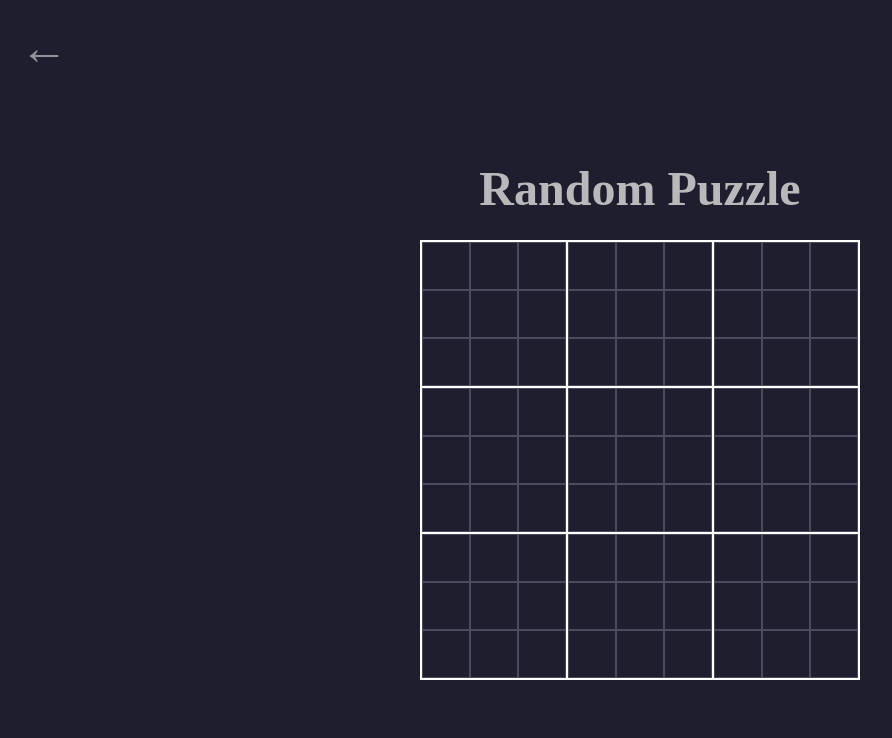
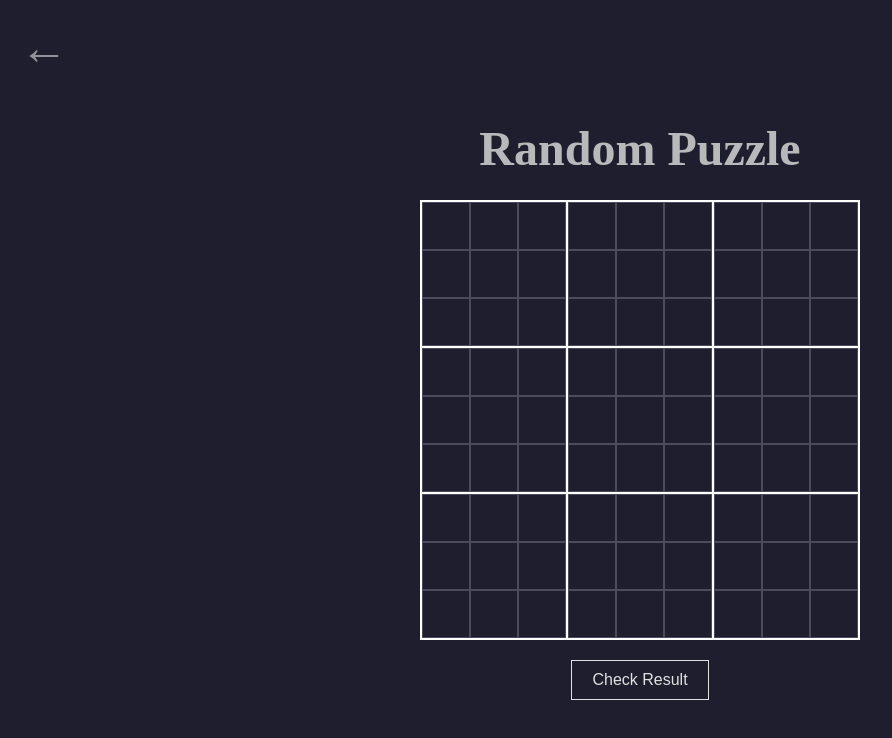
Before and after one commit to YahyaNashar22/NavyBits_Sudoku, a React (Vite) app: page /game in a window 1280 px wide. Shown: the top 738 px of the page, without its empty margins (0-892 px from the left). Built offline with nearby package versions, Linux system fonts and the light colour scheme.

Commit message:
extracted alert box to a seperate custom component || created Custom button component

```diff
--- a/src/App.css
+++ b/src/App.css
@@ -129,7 +129,8 @@ body {
   position: relative;
 }
 
-/* Custom Alert Box */
+/* alert box design */
+
 .custom_alert {
   position: fixed;
   top: 50%;
@@ -143,32 +144,11 @@ body {
   text-align: center;
 }
 
-/* Alert Message Text */
 .custom_alert p {
   font-size: 1.2rem;
   color: var(--primary);
 }
 
-/* Close Button */
-.custom_alert button {
-  margin-top: 15px;
-  padding: 8px 16px;
-  background-color: var(--error-highlight);
-  opacity: 0.8;
-  color: var(--primary);
-  border: none;
-  cursor: pointer;
-  font-size: 1.2rem;
-  transition: 0.3s ease-in-out;
-}
-
-/* Button Hover Effect */
-.custom_alert button:hover {
-  background-color: var(--error-highlight);
-  opacity: 1;
-}
-
-/* Optional: Dark Overlay Background */
 .custom_alert::before {
   content: "";
   position: fixed;
@@ -178,6 +158,43 @@ body {
   bottom: 0;
   background: var(--grid);
   z-index: -1;
+}
+
+/* buttons designs */
+
+.btn {
+  background-color: transparent;
+  border: 1px solid var(--primary);
+  padding: 10px 20px;
+  margin: 20px;
+  text-align: center;
+  cursor: pointer;
+  color: var(--primary);
+  transition: 0.05s ease-in;
+  font-size: 1rem;
+  font-weight: 500;
+}
+
+.btn:active {
+  transform: scale(0.9);
+  box-shadow: 2px 2px 10px 4px var(--editable-cell-background);
+}
+
+.check_result_btn:hover {
+  background-color: var(--primary);
+  color: var(--background);
+}
+
+.close_btn {
+  background-color: var(--error-highlight);
+  opacity: 0.8;
+  color: var(--primary);
+  border: none;
+}
+
+.close_btn:hover {
+  background-color: var(--error-highlight);
+  opacity: 1;
 }
 
 /* Mobile Styles */
--- a/src/components/CellBlock.tsx
+++ b/src/components/CellBlock.tsx
@@ -1,5 +1,6 @@
 import { ChangeEvent, useEffect } from "react";
 import { useCellBlockStore } from "../../store.ts";
+import CustomAlert from "./CustomAlert.tsx";
 
 const CellBlock = ({
   id,
@@ -16,8 +17,6 @@ const CellBlock = ({
   useEffect(() => {
     setCoordinates(id, row, column);
   }, [id, row, column, setCoordinates]);
-
-  console.log({ values });
 
   const handleChange = (e: ChangeEvent<HTMLInputElement>) => {
     const inputValue = e.target.value;
@@ -40,17 +39,21 @@ const CellBlock = ({
       <input
         className="cell"
         style={{
-          backgroundColor: values[id]?.value && !values[id]?.valid ? "red" : "",
+          backgroundColor:
+            values[id]?.value && !values[id]?.valid
+              ? "var(--error-highlight)"
+              : "",
         }}
         title={id}
         value={values[id]?.value || ""}
         onChange={handleChange}
       />
       {alerts[id] && (
-        <div className="custom_alert">
-          <p>Please enter a valid number between 1 and 9</p>
-          <button onClick={() => setAlertVisible(id, false)}>Close</button>
-        </div>
+        <CustomAlert
+          title="Invalid Input"
+          message="Please enter a valid number between 1 and 9"
+          close={() => setAlertVisible(id, false)}
+        />
       )}
     </>
   );
--- /dev/null
+++ b/src/components/CustomAlert.tsx
@@ -0,0 +1,20 @@
+import { FC } from "react";
+
+interface CustomAlert {
+  title: string;
+  message: string;
+  submit?: () => void;
+  close: () => void;
+}
+
+const CustomAlert: FC<CustomAlert> = ({ title, message, close }) => {
+  return (
+    <div className="custom_alert">
+      <h2>{title}</h2>
+      <p>{message}</p>
+      <button className="btn close_btn" onClick={close}>Close</button>
+    </div>
+  );
+};
+
+export default CustomAlert;
--- a/src/pages/Game.tsx
+++ b/src/pages/Game.tsx
@@ -1,10 +1,26 @@
+import { useCellBlockStore } from "../../store";
 import Board from "../components/Board";
 
 const Game = () => {
+  const { values } = useCellBlockStore();
+
+  // TODO: implement check result functionality
+  const checkResult = () => {
+    Object.keys(values).map((id) => {
+      console.log(values[id].value);
+    });
+  };
   return (
     <main className="wrapper">
       <h1 className="boardTitle">Random Puzzle</h1>
       <Board />
+      <button
+        type="button"
+        className="btn check_result_btn"
+        onClick={checkResult}
+      >
+        Check Result
+      </button>
     </main>
   );
 };
--- a/src/pages/Home.tsx
+++ b/src/pages/Home.tsx
@@ -1,6 +1,8 @@
 import { Link } from "react-router-dom";
+import { useCellBlockStore } from "../../store";
 
 const Home = () => {
+  const { clearValues } = useCellBlockStore();
   return (
     <main className="wrapper">
       <h1 className="title">Sudoku</h1>
@@ -12,7 +14,7 @@ const Home = () => {
 
       <ul className="selection_menu">
         <li className="menu_item">
-          <Link className="links" to="/game">
+          <Link className="links" to="/game" onClick={clearValues}>
             Solve a new puzzle
           </Link>
         </li>
--- a/store.ts
+++ b/store.ts
@@ -9,6 +9,7 @@ interface CellBlockState {
   setAlertVisible: (id: string, visible: boolean) => void;
   setCoordinates: (id: string, row: number, column: number) => void;
   validateAllCells: () => void;
+  clearValues: () => void;
 }
 
 export const useCellBlockStore = create<CellBlockState>((set, get) => ({
@@ -73,4 +74,8 @@ export const useCellBlockStore = create<CellBlockState>((set, get) => ({
     // Update the store with the new valid statuses
     set({ values: updatedValues });
   },
+
+  clearValues: () => {
+    set(() => ({ values: {} }));
+  },
 }));
```
